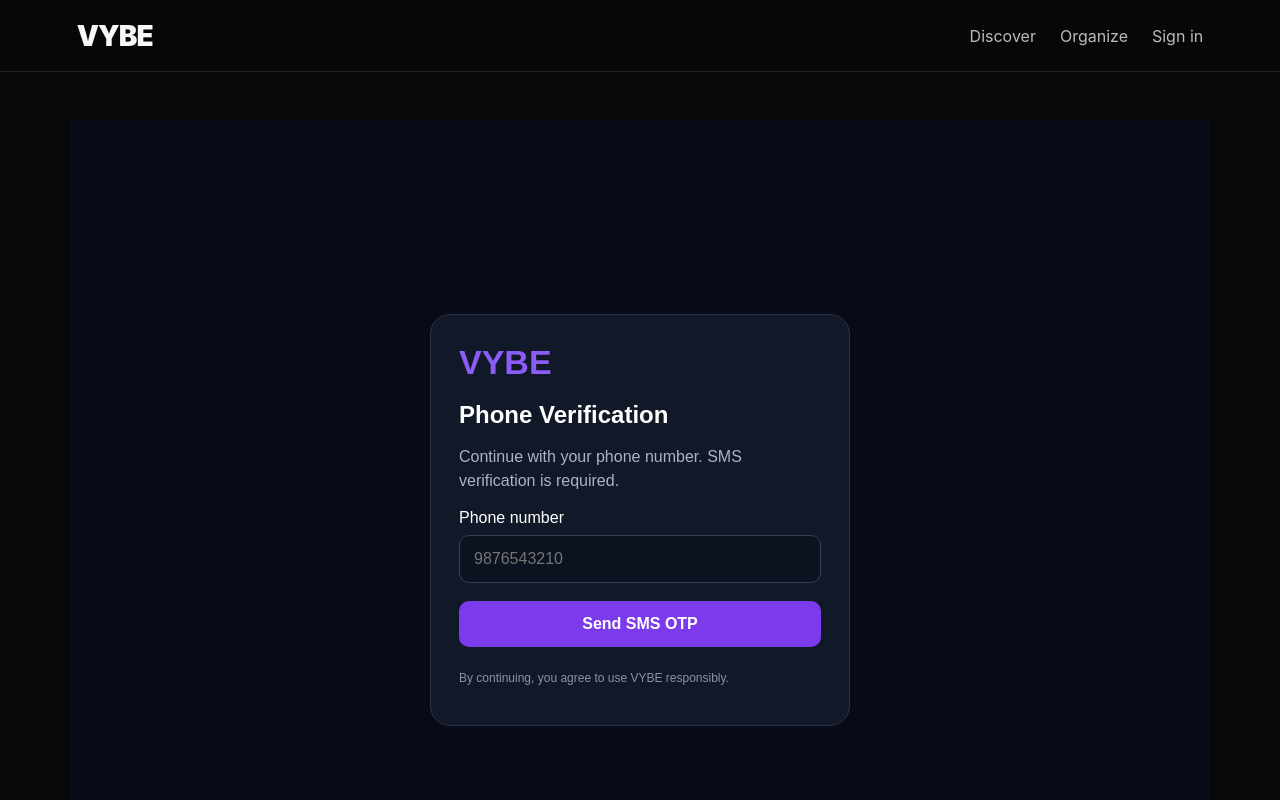
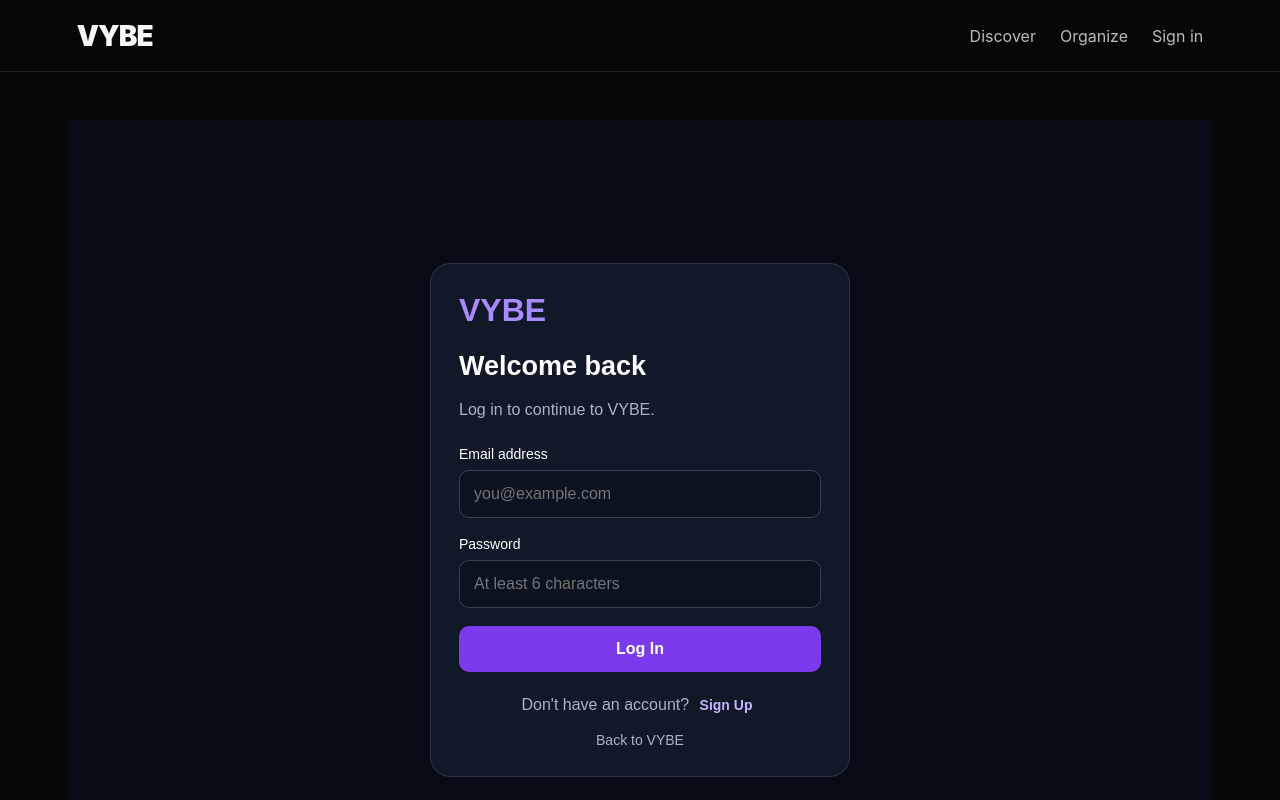
Before and after one commit to 12david1234/Vybe1, a Next.js app: page /auth in a window 1280 px wide. Shown: the top 800 px of the page. Built offline with nearby package versions, Linux system fonts and the light colour scheme; no server answers.

Commit message:
Update page.js

```diff
--- a/app/auth/page.js
+++ b/app/auth/page.js
@@ -10,224 +10,234 @@ const supabase = createClient(
 );
 
 export default function AuthPage() {
-  const [phone, setPhone] = useState("");
-  const [otp, setOtp] = useState("");
-  const [step, setStep] = useState("phone");
+  const [mode, setMode] = useState("login");
+  const [email, setEmail] = useState("");
+  const [password, setPassword] = useState("");
   const [loading, setLoading] = useState(false);
   const [message, setMessage] = useState("");
   const [error, setError] = useState("");
 
-  async function sendOtp(e) {
+  async function handleSubmit(e) {
     e.preventDefault();
     setLoading(true);
     setMessage("");
     setError("");
 
-    const cleanPhone = phone.replace(/\s/g, "");
-    const formattedPhone = cleanPhone.startsWith("+")
-      ? cleanPhone
-      : `+91${cleanPhone}`;
+    try {
+      if (mode === "signup") {
+        const { data, error } = await supabase.auth.signUp({
+          email: email.trim(),
+          password,
+          options: {
+            emailRedirectTo: window.location.origin,
+          },
+        });
 
-    if (!/^\+[1-9]\d{7,14}$/.test(formattedPhone)) {
-      setError("Sahi phone number daalein, country code ke saath.");
-      setLoading(false);
+        if (error) throw error;
+
+        if (data.session) {
+          window.location.href = "/";
           return;
         }
 
-    const { error } = await supabase.auth.signInWithOtp({
-      phone: formattedPhone,
+        setMessage(
+          "Account request successful. Please check your email for the verification link."
+        );
+      } else {
+        const { error } = await supabase.auth.signInWithPassword({
+          email: email.trim(),
+          password,
         });
 
-    if (error) {
-      setError(error.message);
-    } else {
-      setPhone(formattedPhone);
-      setStep("otp");
-      setMessage("SMS OTP bhej diya gaya hai.");
+        if (error) throw error;
+
+        window.location.href = "/";
+        return;
       }
-
+    } catch (err) {
+      setError(err.message || "Something went wrong. Please try again.");
+    } finally {
       setLoading(false);
     }
-
-  async function verifyOtp(e) {
-    e.preventDefault();
-    setLoading(true);
-    setMessage("");
-    setError("");
-
-    const { error } = await supabase.auth.verifyOtp({
-      phone,
-      token: otp.trim(),
-      type: "sms",
-    });
-
-    if (error) {
-      setError(error.message);
-      setLoading(false);
-      return;
-    }
-
-    setMessage("Phone verify ho gaya! Login successful.");
-
-    window.location.href = "/";
   }
 
   return (
-    <main
-      style={{
+    <main style={styles.page}>
+      <section style={styles.card}>
+        <a href="/" style={styles.logo}>
+          VYBE
+        </a>
+
+        <h1 style={styles.heading}>
+          {mode === "login" ? "Welcome back" : "Create your account"}
+        </h1>
+
+        <p style={styles.subheading}>
+          {mode === "login"
+            ? "Log in to continue to VYBE."
+            : "Sign up with your email to get started."}
+        </p>
+
+        <form onSubmit={handleSubmit}>
+          <label htmlFor="email" style={styles.label}>
+            Email address
+          </label>
+          <input
+            id="email"
+            type="email"
+            autoComplete="email"
+            placeholder="you@example.com"
+            value={email}
+            onChange={(e) => setEmail(e.target.value)}
+            required
+            style={styles.input}
+          />
+
+          <label htmlFor="password" style={styles.label}>
+            Password
+          </label>
+          <input
+            id="password"
+            type="password"
+            autoComplete={
+              mode === "login" ? "current-password" : "new-password"
+            }
+            placeholder="At least 6 characters"
+            value={password}
+            onChange={(e) => setPassword(e.target.value)}
+            minLength={6}
+            required
+            style={styles.input}
+          />
+
+          <button type="submit" disabled={loading} style={styles.button}>
+            {loading
+              ? "Please wait..."
+              : mode === "login"
+                ? "Log In"
+                : "Create Account"}
+          </button>
+        </form>
+
+        {message && <p style={styles.success}>{message}</p>}
+        {error && <p style={styles.error}>{error}</p>}
+
+        <p style={styles.switchText}>
+          {mode === "login" ? "Don't have an account?" : "Already registered?"}{" "}
+          <button
+            type="button"
+            onClick={() => {
+              setMode(mode === "login" ? "signup" : "login");
+              setMessage("");
+              setError("");
+            }}
+            style={styles.switchButton}
+          >
+            {mode === "login" ? "Sign Up" : "Log In"}
+          </button>
+        </p>
+
+        <a href="/" style={styles.homeLink}>
+          Back to VYBE
+        </a>
+      </section>
+    </main>
+  );
+}
+
+const styles = {
+  page: {
     minHeight: "100vh",
     display: "flex",
     alignItems: "center",
     justifyContent: "center",
     padding: 20,
+    boxSizing: "border-box",
     background: "#080b16",
-        color: "white",
+    color: "#fff",
     fontFamily: "Arial, sans-serif",
-      }}
-    >
-      <section
-        style={{
+  },
+  card: {
     width: "100%",
     maxWidth: 420,
     padding: 28,
+    boxSizing: "border-box",
     borderRadius: 20,
     background: "#111827",
     border: "1px solid #273449",
-          boxSizing: "border-box",
-        }}
-      >
-        <h1 style={{ fontSize: 34, margin: "0 0 8px" }}>
-          <span style={{ color: "#8b5cf6" }}>VYBE</span>
-        </h1>
-
-        <h2 style={{ fontSize: 24, marginBottom: 8 }}>
-          Phone Verification
-        </h2>
-
-        <p style={{ color: "#aab4c8", lineHeight: 1.5 }}>
-          Continue with your phone number. SMS verification is required.
-        </p>
-
-        {step === "phone" ? (
-          <form onSubmit={sendOtp}>
-            <label htmlFor="phone">Phone number</label>
-
-            <input
-              id="phone"
-              type="tel"
-              autoComplete="tel"
-              placeholder="9876543210"
-              value={phone}
-              onChange={(e) => setPhone(e.target.value)}
-              required
-              style={inputStyle}
-            />
-
-            <button type="submit" disabled={loading} style={buttonStyle}>
-              {loading ? "Sending OTP..." : "Send SMS OTP"}
-            </button>
-          </form>
-        ) : (
-          <form onSubmit={verifyOtp}>
-            <p style={{ color: "#aab4c8" }}>
-              OTP sent to {phone}
-            </p>
-
-            <label htmlFor="otp">Enter 6-digit OTP</label>
-
-            <input
-              id="otp"
-              type="text"
-              inputMode="numeric"
-              autoComplete="one-time-code"
-              placeholder="123456"
-              value={otp}
-              onChange={(e) =>
-                setOtp(e.target.value.replace(/\D/g, "").slice(0, 6))
-              }
-              required
-              maxLength={6}
-              style={inputStyle}
-            />
-
-            <button
-              type="submit"
-              disabled={loading || otp.length !== 6}
-              style={buttonStyle}
-            >
-              {loading ? "Verifying..." : "Verify OTP & Login"}
-            </button>
-
-            <button
-              type="button"
-              disabled={loading}
-              onClick={() => {
-                setStep("phone");
-                setOtp("");
-                setError("");
-                setMessage("");
-              }}
-              style={secondaryButtonStyle}
-            >
-              Change phone number
-            </button>
-          </form>
-        )}
-
-        {message && (
-          <p style={{ color: "#4ade80", overflowWrap: "anywhere" }}>
-            {message}
-          </p>
-        )}
-
-        {error && (
-          <p style={{ color: "#f87171", overflowWrap: "anywhere" }}>
-            {error}
-          </p>
-        )}
-
-        <p style={{ color: "#8994a8", fontSize: 12, marginTop: 24 }}>
-          By continuing, you agree to use VYBE responsibly.
-        </p>
-      </section>
-    </main>
-  );
-}
-
-const inputStyle = {
+  },
+  logo: {
+    color: "#a78bfa",
+    fontSize: 32,
+    fontWeight: "bold",
+    textDecoration: "none",
+  },
+  heading: {
+    fontSize: 27,
+    marginBottom: 8,
+  },
+  subheading: {
+    color: "#aab4c8",
+    lineHeight: 1.5,
+    marginBottom: 24,
+  },
+  label: {
+    display: "block",
+    marginBottom: 8,
+    fontSize: 14,
+  },
+  input: {
     display: "block",
     width: "100%",
     boxSizing: "border-box",
-  marginTop: 8,
+    padding: 14,
     marginBottom: 18,
-  padding: 14,
     borderRadius: 10,
     border: "1px solid #374151",
     background: "#0b1220",
-  color: "white",
+    color: "#fff",
     fontSize: 16,
-};
-
-const buttonStyle = {
+  },
+  button: {
     width: "100%",
     padding: 14,
     border: "none",
     borderRadius: 10,
     background: "#7c3aed",
-  color: "white",
+    color: "#fff",
     fontSize: 16,
     fontWeight: "bold",
     cursor: "pointer",
+  },
+  success: {
+    color: "#4ade80",
+    overflowWrap: "anywhere",
+    lineHeight: 1.5,
+  },
+  error: {
+    color: "#f87171",
+    overflowWrap: "anywhere",
+    lineHeight: 1.5,
+  },
+  switchText: {
+    color: "#aab4c8",
+    textAlign: "center",
+    marginTop: 24,
+  },
+  switchButton: {
+    color: "#c4b5fd",
+    background: "none",
+    border: "none",
+    fontSize: 14,
+    fontWeight: "bold",
+    cursor: "pointer",
+  },
+  homeLink: {
+    display: "block",
+    marginTop: 18,
+    textAlign: "center",
+    color: "#aab4c8",
+    textDecoration: "none",
+    fontSize: 14,
+  },
 };
-
-const secondaryButtonStyle = {
-  width: "100%",
-  padding: 12,
-  marginTop: 10,
-  border: "1px solid #374151",
-  borderRadius: 10,
-  background: "transparent",
-  color: "white",
-  fontSize: 14,
-  cursor: "pointer",
-};
```
Lines whose indentation alone changed are shown as unchanged.
